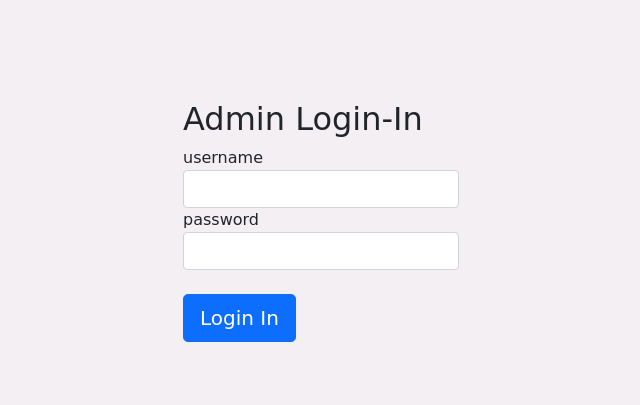
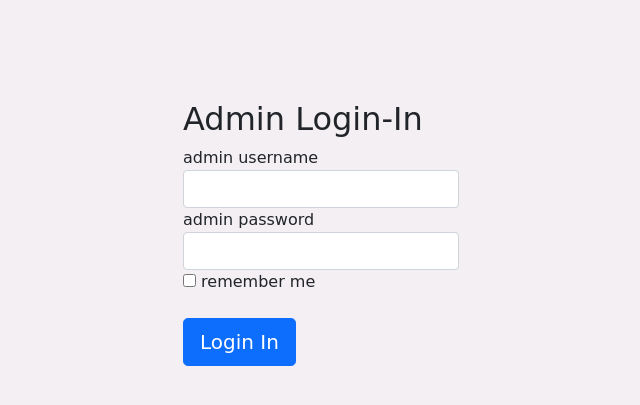
Before and after one commit to Aartipote/CITS5505_PROJ, a Flask app: page /admin_login in a window 1280 px wide. Shown: the part 56-461 px from the top of the page, without its empty margins (319-959 px from the left). Run offline with Flask 2, Linux system fonts and the light colour scheme; some libraries are stand-ins or nearby versions.

Commit message:
Admin login issue solved

```diff
--- a/app/templates/admin_dashboard.html
+++ b/app/templates/admin_dashboard.html
@@ -3,6 +3,7 @@
 {% block title %}Admin Page{% endblock %}
 
 {% block main %}
+
 <div class ="conatiner">
     <br>
 <h3> Add new user</h3>
@@ -16,6 +17,8 @@
 </form>
 <br>
 
+<h4> Newly added user list:</h4>
+<br>
 {% for user in username_all %}
     <h4>
         {{ user }}
--- a/app/templates/admin_dashboard_base.html
+++ b/app/templates/admin_dashboard_base.html
@@ -26,7 +26,7 @@
     <div class="navbar navbar-dark bg-dark">
             <ul class="navbar-nav ml-auto">
                 <li class="nav-item">
-                    <a class="nav-link" href="/">Log out</a>
+                    <a class="nav-link" href="/">Admin Log out</a>
                 </li>
             </ul>
 
--- a/app/templates/admin_login.html
+++ b/app/templates/admin_login.html
@@ -23,6 +23,7 @@
             {{ form.hidden_tag() }}
             {{ wtf.form_field(form.username) }}
             {{ wtf.form_field(form.password) }}
+            {{ wtf.form_field(form.remember) }}
             <br>
             <button class="btn btn-lg btn-primary btn-block" type="submit">Login In</button>
 
--- a/app/views.py
+++ b/app/views.py
@@ -15,6 +15,9 @@ login_manager = LoginManager()
 login_manager.init_app(app)
 login_manager.login_view = 'login'
 
+# adding this line to overwrite the default login view from the above line
+login_manager.login_view = "admin_login"
+
 # creating user db model
 class User(UserMixin, db.Model):
     id = db.Column(db.Integer, primary_key=True)
@@ -24,6 +27,14 @@ class User(UserMixin, db.Model):
     answers = db.Column(db.String(100))
     marks = db.Column(db.Integer)
 
+
+    def __init__(self, username, password, email):
+        self.username = username
+        self.email = email
+        self.password = password
+        self.answers = ""
+        self.marks = None
+
     # create a function to return username string
     def __repr__(self):
         return '<Name %r>' % self.id
@@ -32,13 +43,16 @@ class User(UserMixin, db.Model):
 class Admin(UserMixin, db.Model):
     id = db.Column(db.Integer, primary_key=True)
     username = db.Column(db.String(15), unique=True)
+    email = db.Column(db.String(50), unique=True)
     password = db.Column(db.String(80))
 
-    # def __init__(self, username, email, password):
-    #     self.id = id
-    #     self.username = username
-    #     self.email = email
-    #     self.password = password
+    # added in effort to make the admin login work
+    is_active = db.Column(db.Boolean(), default=True)
+
+    def __init__(self, username, email, password):
+        self.username = username
+        self.email = email
+        self.password = password
 
 # admin1 = Admin(username="aarti", password="aarti123")
 # admin2 = Admin(username="reshma", password="reshma123")
@@ -59,14 +73,14 @@ class LoginForm(FlaskForm):
     remember = BooleanField('remember me')
 
 class AdminLoginForm(FlaskForm):
-    username = StringField('username', validators=[InputRequired(), Length(min=4, max=15, message = "Username should be between 4 and 15 characters long")])
-    password = PasswordField('password', validators=[InputRequired(), Length(min=8, max=80, message = "Password should be a minimum of 8 characters")])
+    username = StringField('admin username', validators=[InputRequired(), Length(min=4, max=15, message = "Username should be between 4 and 15 characters long")])
+    password = PasswordField('admin password', validators=[InputRequired(), Length(min=8, max=80, message = "Password should be a minimum of 8 characters")])
+    remember = BooleanField("remember me")
 
 class RegisterForm(FlaskForm):
     email = StringField('email', validators=[InputRequired(), Email(message='Invalid email'), Length(max=50)])
     username = StringField('username', validators=[InputRequired(), Length(min=4, max=15, message = "Username should be between 4 and 15 characters long")])
     password = PasswordField('password', validators=[InputRequired(), Length(min=8, max=80, message = "Password should be a minimum of 8 characters")])
-
 
 class AssessmentForm(FlaskForm):
     ques1 = StringField('Covid is a caused by:')
@@ -115,13 +129,15 @@ def login():
 
 @app.route("/admin_login", methods=['GET', 'POST'])
 def admin_login():
-    form = LoginForm()
+    form = AdminLoginForm()
 
     if form.validate_on_submit():
         admin = Admin.query.filter_by(username=form.username.data).first()
         if admin:
             if admin.password == form.password.data:
-                login_user(admin, remember=form.remember.data)
+                # the force attribute is added in an effort to make the admin login work
+                login_user(admin, remember=form.remember.data, force = True)
+                print("reached")
                 # return render_template("admin_dashboard.html")
                 return redirect(url_for('admin_dashboard'))
             else:
@@ -132,13 +148,13 @@ def admin_login():
             flash("Admin account doesnt exist")
             return redirect(url_for("admin_login"))
     else:
+        print("coming into the errors section")
         if(len(list(form.errors.values())) >0):
             flash(list(form.errors.values())[0][0])
             return redirect(url_for('admin_login'))
 
 
-        # return "<h1>" + form.username.data + "<h1>" + form.password.data
-
+    # return "<h1>" + form.username.data + "<h1>" + form.password.data
     return render_template("admin_login.html", form=form)
 
 @app.route("/signup", methods=['GET', 'POST'])
@@ -176,38 +192,36 @@ def signup():
 def dashboard():
     return render_template('dashboard.html', name=current_user.username)
 
-@app.route("/admin_dashboard", methods=['POST', 'GET'])
-@login_required
-# def admin_dashboard():
-#     username_all=[]
-#     user = User.query.all()
-#     for x in range(len(user)):
-
-#         username_all.append(user[x].username)
-
-#    ,username_all=username_all
-def end_user():
+@app.route("/admin_dashboard", methods = ['GET', 'POST'])
+def admin_dashboard():
+    username_all = []
+    print("entered admin dashboard view method")
+    # added this line here instead of inside the else statement
     if request.method == "POST":
         user_name = request.form.get('name')
         email_id = request.form.get('email')
         hashed_password = generate_password_hash(request.form.get('password'), method='sha256')
 
-        new_user = User(username=user_name, email=email_id, password=hashed_password, answers = "")
+        new_user = User(username=user_name, email=email_id, password=hashed_password)
         try:
             db.session.add(new_user)
             db.session.commit()
-            return redirect('/admin_dashboard')
+            flash('Newly added user ')
+            return redirect(url_for('admin_dashboard'))
         except:
             flash('There was an error adding the user')
-            return redirect(url_for('/admin_dashboard'))
+            return redirect(url_for('admin_dashboard'))
+
 
     else:
-        username_all=[]
+        # commented this out here and added above
+        # username_all=[]
         user = User.query.all()
         for x in range(len(user)):
             username_all.append(user[x].username)
         return render_template('admin_dashboard.html', username_all=username_all)
 
+    return render_template('admin_dashboard.html', username_all=username_all )
 
 @app.route('/logout')
 @login_required
@@ -257,7 +271,7 @@ def assessment():
         print(len(actual_answers))
         for i in range(len(actual_answers)):
             if(user_answers[i] == actual_answers[i]):
-                tot += 1;
+                tot += 1
 
         user_answer_concat = sep.join(user_answers)
 
--- a/setupdatabase.py
+++ b/setupdatabase.py
@@ -7,10 +7,10 @@ db.create_all()
 
 # creating default accounts for two admins
 
-admin1 = Admin(username="aarti", password="aarti123")
+admin1 = Admin(username="aarti", password="aarti123", email="aarti@pote.com")
 db.session.add(admin1)
 db.session.commit()
 
-admin2 = Admin(username="reshma", password="reshma123")
+admin2 = Admin(username="reshma", password="reshma123", email="reshma@nair.com")
 db.session.add(admin2)
 db.session.commit()
```
Also changed, not shown: 2 other files.
